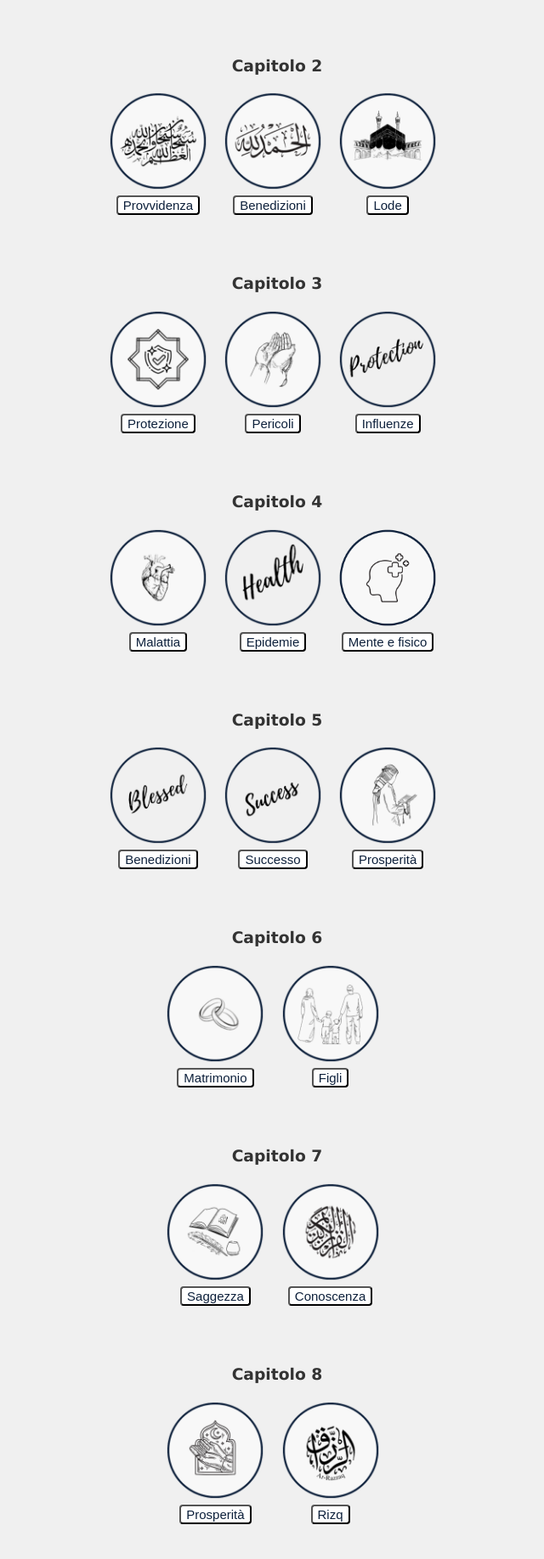
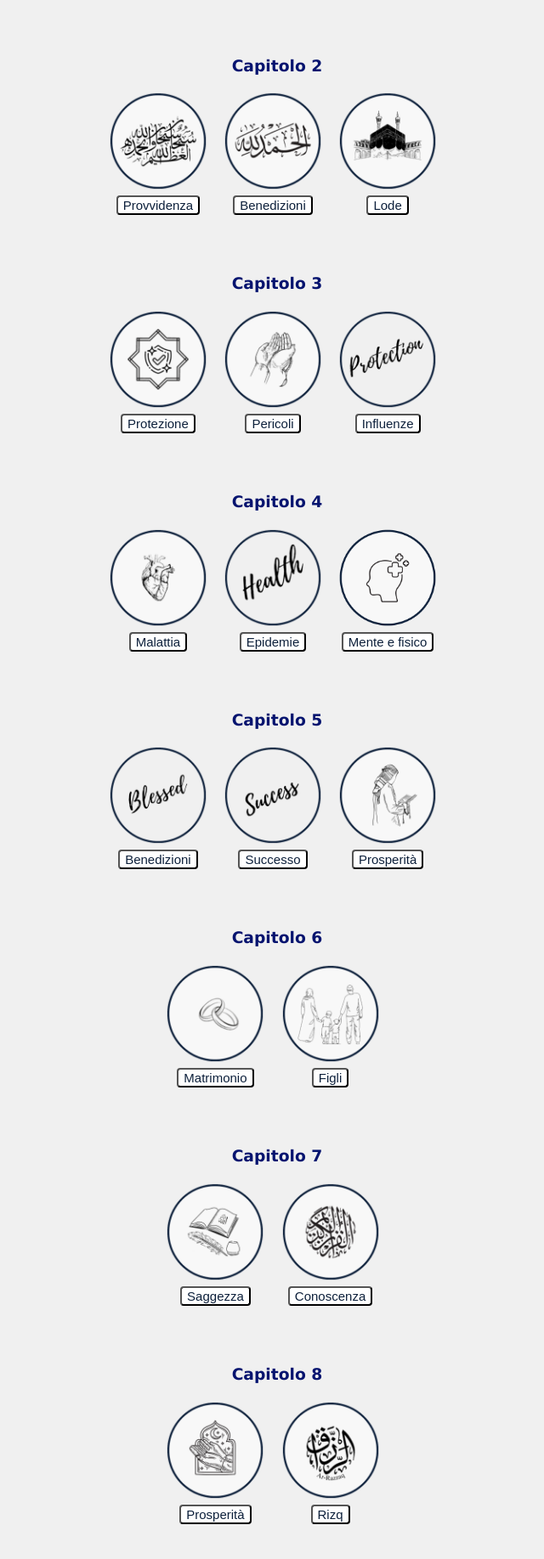
Before and after one commit to AlQalamIT/AlQalamIT.github.io, a plain HTML site: page index.html in a window 1280 px wide. Shown: the part 1085-2920 px from the top of the page at 85% size, without its empty margins (314-954 px from the left). Drawn offline with Linux system fonts and the light colour scheme.

Commit message:
Update style.css

```diff
--- a/style.css
+++ b/style.css
@@ -154,6 +154,7 @@ header {
 #capitolo2 {
     text-align: center;
     margin: 20px;
+    color: #06146F;
 }
 
 #capitolo2 img {
@@ -187,6 +188,7 @@ header {
 #capitolo3 {
     text-align: center;
     margin: 20px;
+    color: #06146F;
 }
 
 #capitolo3 img {
@@ -221,6 +223,7 @@ header {
 #capitolo4 {
     text-align: center;
     margin: 20px;
+    color: #06146F;
 }
 
 #capitolo4 img {
@@ -255,6 +258,7 @@ header {
 #capitolo5 {
     text-align: center;
     margin: 20px;
+    color: #06146F;
 }
 
 #capitolo5 img {
@@ -289,6 +293,7 @@ header {
 #capitolo6 {
     text-align: center;
     margin: 20px;
+    color: #06146F;
 }
 
 #capitolo6 img {
@@ -323,6 +328,7 @@ header {
 #capitolo7 {
     text-align: center;
     margin: 20px;
+    color: #06146F;
 }
 
 #capitolo7 img {
@@ -356,6 +362,7 @@ header {
 #capitolo8 {
     text-align: center;
     margin: 20px;
+    color: #06146F;
 }
 
 #capitolo8 img {
@@ -390,6 +397,7 @@ header {
 #capitolo9 {
     text-align: center;
     margin: 20px;
+    color: #06146F;
 }
 
 #capitolo9 img {
@@ -424,6 +432,7 @@ header {
 #capitolo10 {
     text-align: center;
     margin: 20px;
+    color: #06146F;
 }
 
 #capitolo10 img {
@@ -456,6 +465,7 @@ header {
 #capitolo11 {
     text-align: center;
     margin: 20px;
+    color: #06146F;
 }
 
 #capitolo11 img {
@@ -490,6 +500,7 @@ header {
 #capitolo12 {
     text-align: center;
     margin: 20px;
+    color: #06146F;
 }
 
 #capitolo12 img {
```
